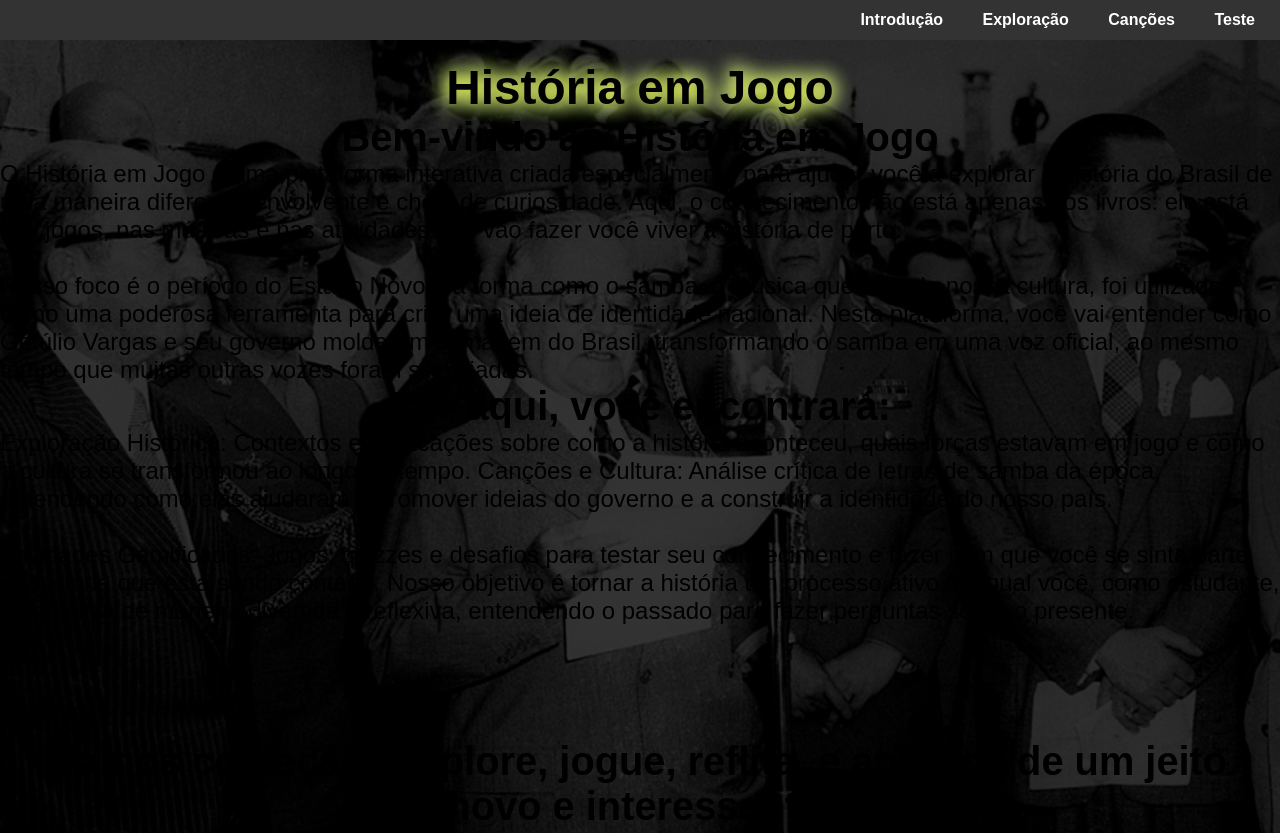
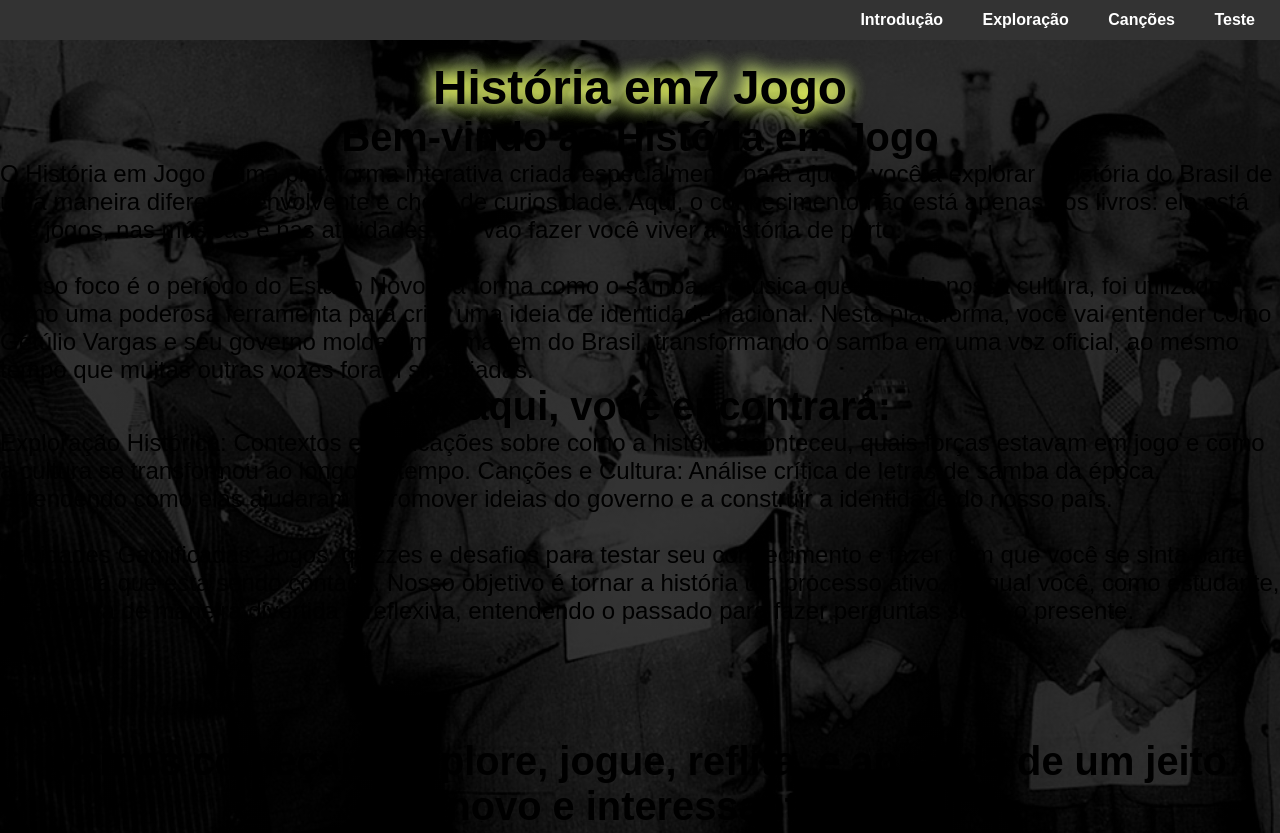
Before and after one commit to ProfDeividfonseca/Historia-em-Jogo, a plain HTML site: page samba.html in a window 1280 px wide. Shown: the top 833 px of the page. Drawn offline with Linux system fonts and the light colour scheme; a web font is replaced by a local one.

Commit message:
Update samba.html

```diff
--- a/samba.html
+++ b/samba.html
@@ -21,7 +21,7 @@
         </ul>
     </nav>
     <header class="view" id="introducao">
-        <h1 class="h1-shadow">História em Jogo</h1>
+        <h1 class="h1-shadow">História em7 Jogo</h1>
         <h2>Bem-vindo ao História em Jogo</h2>
         <p class="entrada">O História em Jogo é uma plataforma interativa criada especialmente para ajudar você a
             explorar a história
```
